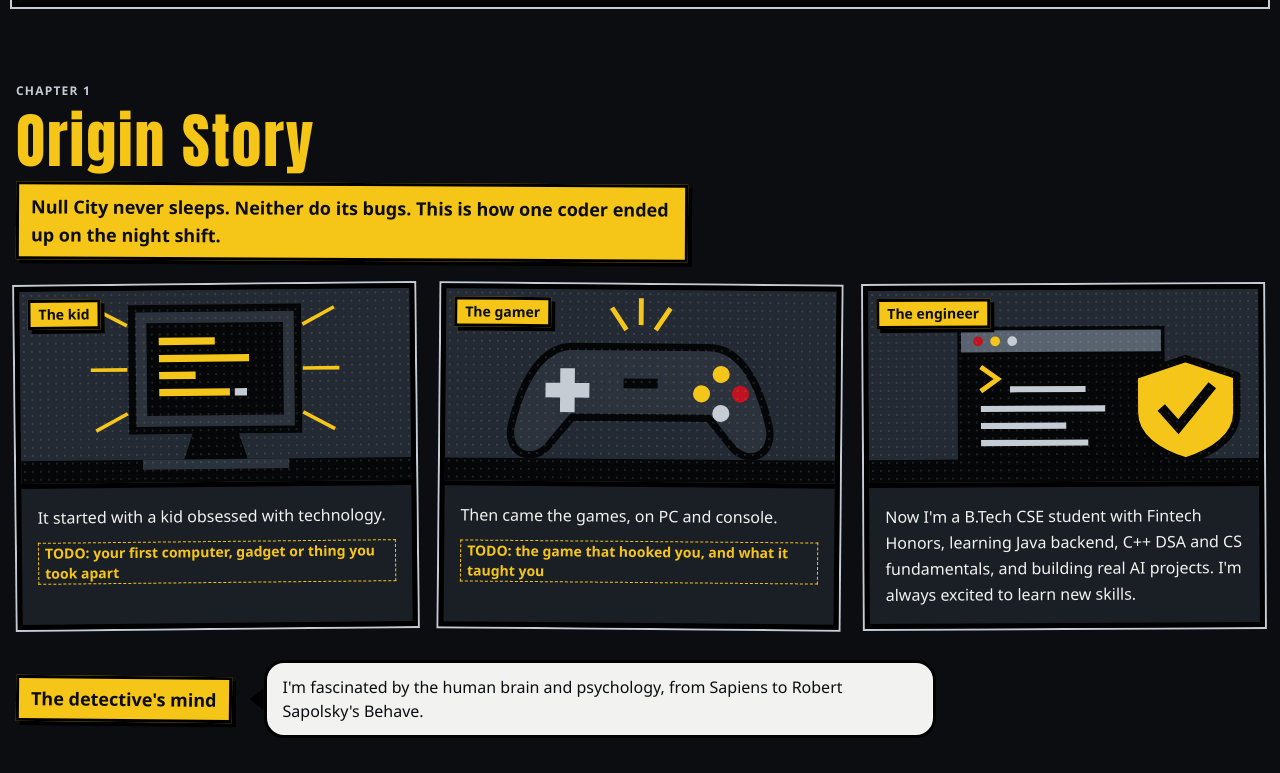
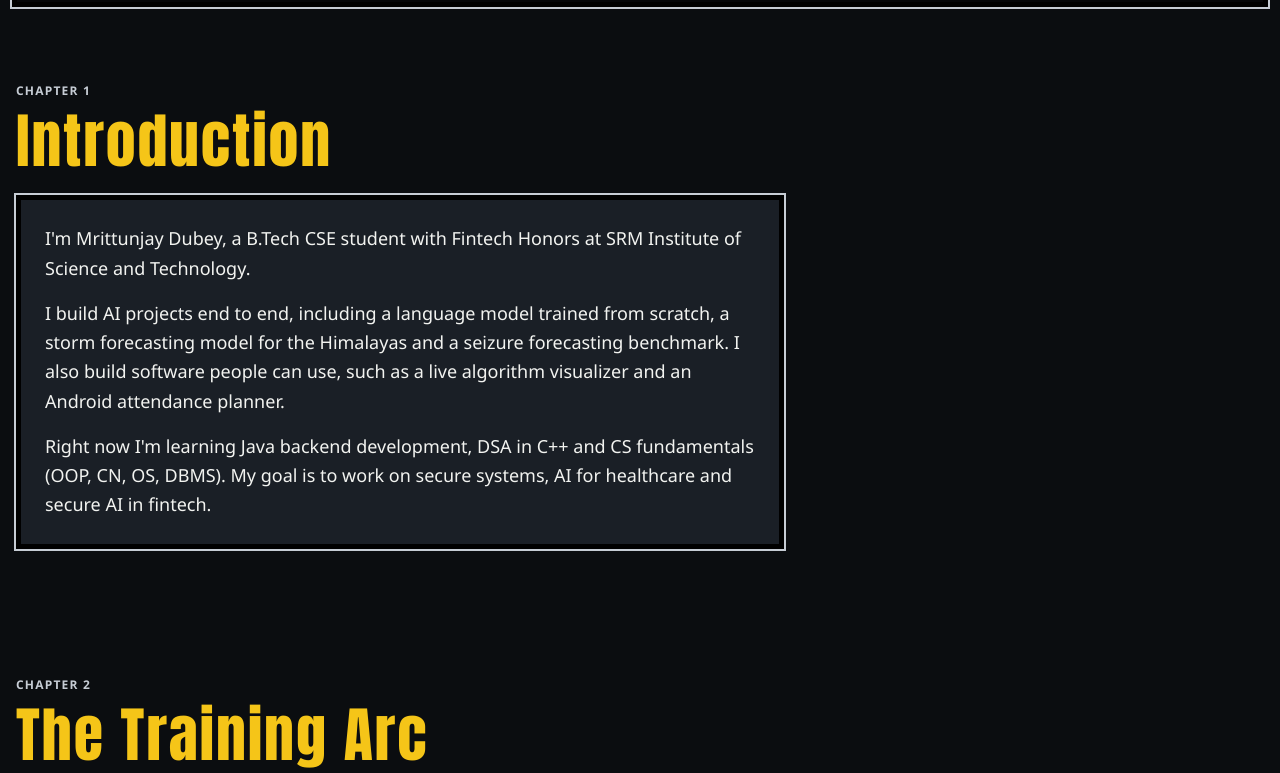
Before and after one commit to JayD108/PortFolio, a React (Vite) app: page / in a window 1280 px wide. Shown: the part 690-1463 px from the top of the page. Built offline with nearby package versions, Linux system fonts and the light colour scheme; a web font is replaced by a local one.

Commit message:
Replace Origin Story with a short introduction
Gives recruiters a brief, plain summary in the comic and in Recruiter Mode.

```diff
--- a/src/App.tsx
+++ b/src/App.tsx
@@ -1,7 +1,7 @@
 import { CaseFiles } from './components/CaseFiles'
 import { ComicFooter, Mission, SideQuests, Signal } from './components/ClosingChapters'
 import { Cover } from './components/Cover'
-import { OriginStory } from './components/OriginStory'
+import { Introduction } from './components/Introduction'
 import { RecruiterView } from './components/RecruiterView'
 import { TopNav } from './components/TopNav'
 import { TrainingArc } from './components/TrainingArc'
@@ -18,7 +18,7 @@ export default function App() {
       ) : (
         <main>
           <Cover />
-          <OriginStory />
+          <Introduction />
           <TrainingArc />
           <CaseFiles />
           <Mission />
--- a/src/components/Comic.tsx
+++ b/src/components/Comic.tsx
@@ -9,7 +9,7 @@ type ChapterHeaderProps = {
   id: string
   chapter: string
   title: string
-  narration: string
+  narration?: string
   children?: ReactNode
 }
 
@@ -19,7 +19,7 @@ export function ChapterHeader({ id, chapter, title, narration, children }: Chapt
     <header className="grid gap-3">
       <p className="text-xs font-bold uppercase tracking-widest text-fog">{chapter}</p>
       <h2 id={id} className="comic-heading text-5xl leading-none text-signal md:text-6xl">{title}</h2>
-      <Caption className="max-w-2xl rotate-[0.3deg] px-3 py-2 text-base sm:text-lg">{narration}</Caption>
+      {narration && <Caption className="max-w-2xl rotate-[0.3deg] px-3 py-2 text-base sm:text-lg">{narration}</Caption>}
       {children}
     </header>
   )
@@ -28,10 +28,6 @@ export function ChapterHeader({ id, chapter, title, narration, children }: Chapt
 /** Sound effect shown on hover or focus of the nearest .sfx-host. Decorative only. */
 export function Sfx({ children, className = '' }: { children: ReactNode; className?: string }) {
   return <span aria-hidden="true" className={`sfx comic-heading ${className}`}>{children}</span>
-}
-
-export function SpeechBubble({ children, className = '' }: { children: ReactNode; className?: string }) {
-  return <blockquote className={`speech-bubble ${className}`}>{children}</blockquote>
 }
 
 /** Marks content that still needs writing, so it can't be mistaken for finished copy. */
--- a/src/components/Cover.tsx
+++ b/src/components/Cover.tsx
@@ -54,7 +54,7 @@ export function Cover() {
 
               <div className="flex flex-wrap gap-2 pt-2">
                 <a
-                  href="#origin"
+                  href="#intro"
                   className="sfx-host relative inline-flex min-h-11 items-center rounded-sm border-2 border-black bg-signal px-4 text-sm font-bold text-ink shadow-[3px_3px_0_#000] hover:bg-paper"
                 >
                   {issue.openLabel}
--- /dev/null
+++ b/src/components/Introduction.tsx
@@ -0,0 +1,17 @@
+import { intro } from '../content/intro'
+import { ChapterHeader, Reveal } from './Comic'
+
+export function Introduction() {
+  return (
+    <section id="intro" aria-labelledby="intro-title" className="mx-auto grid max-w-7xl grid-cols-[minmax(0,1fr)] gap-6 px-3 py-12 sm:px-4 md:py-16">
+      <ChapterHeader id="intro-title" chapter={intro.chapter} title={intro.title} />
+      <Reveal>
+        <article className="panel-frame grid max-w-3xl gap-4 bg-gunmetal p-5 sm:p-6">
+          {intro.paragraphs.map((paragraph) => (
+            <p key={paragraph} className="text-lg leading-relaxed text-paper">{paragraph}</p>
+          ))}
+        </article>
+      </Reveal>
+    </section>
+  )
+}
--- a/src/components/OriginArt.tsx
+++ /dev/null
@@ -1,63 +0,0 @@
-import type { OriginArt as ArtName } from '../content/origin'
-
-const ink = '#050608'
-const steel = '#2b323c'
-const signal = '#f5c518'
-const fog = '#c6ccd4'
-
-/** Small original illustrations for the Origin Story panels. Decorative only. */
-export function OriginArt({ name }: { name: ArtName }) {
-  return (
-    <svg viewBox="0 0 320 180" preserveAspectRatio="xMidYMid slice" aria-hidden="true" className="relative block h-full w-full">
-      {name === 'kid' && (
-        <>
-          <path d="M0 150H320V180H0Z" fill={ink} />
-          <path d="M92 26H228V126H92Z" fill={steel} stroke={ink} strokeWidth="6" />
-          <path d="M104 38H216V114H104Z" fill={ink} />
-          <path d="M114 50h46v6h-46ZM114 64h74v6h-74ZM114 78h30v6h-30ZM114 92h58v6h-58Z" fill={signal} />
-          <path d="M176 92h10v6h-10Z" fill={fog} />
-          <path d="M142 126h36l8 24h-52Z" fill={ink} />
-          <path d="M100 150h120v8H100Z" fill={steel} />
-          <path d="M232 40l26-14M232 76h30M232 112l26 14M88 40 62 26M88 76H58M88 112l-26 14" stroke={signal} strokeWidth="3" />
-        </>
-      )}
-
-      {name === 'gamer' && (
-        <>
-          <path d="M0 150H320V180H0Z" fill={ink} />
-          <path
-            d="M104 58H216C242 58 258 88 266 124 270 146 248 156 234 138L216 116H104L86 138C72 156 50 146 54 124 62 88 78 58 104 58Z"
-            fill={steel}
-            stroke={ink}
-            strokeWidth="6"
-            strokeLinejoin="round"
-          />
-          <path d="M94 76h12v12h12v12h-12v12H94v-12H82V88h12Z" fill={fog} />
-          <circle cx="226" cy="80" r="7" fill={signal} />
-          <circle cx="210" cy="96" r="7" fill={signal} />
-          <circle cx="242" cy="96" r="7" fill="#c1121f" />
-          <circle cx="226" cy="112" r="7" fill={fog} />
-          <path d="M146 84h28v8h-28Z" fill={ink} />
-          <path d="M136 26l12 18M160 18v22M184 26l-12 18" stroke={signal} strokeWidth="4" />
-        </>
-      )}
-
-      {name === 'engineer' && (
-        <>
-          <path d="M0 150H320V180H0Z" fill={ink} />
-          <g transform="translate(26 16)">
-            <path d="M50 28H214V134H50Z" fill={ink} stroke={ink} strokeWidth="6" />
-            <path d="M50 28H214V46H50Z" fill="#59636f" />
-            <circle cx="64" cy="37" r="4" fill="#c1121f" />
-            <circle cx="78" cy="37" r="4" fill={signal} />
-            <circle cx="92" cy="37" r="4" fill={fog} />
-            <path d="M66 58l14 10-14 10" fill="none" stroke={signal} strokeWidth="4" />
-            <path d="M90 74h62v5H90ZM66 90h102v5H66ZM66 104h70v5H66ZM66 118h88v5H66Z" fill={fog} />
-            <path d="M234 52 276 66V96C276 116 257 129 234 136 211 129 192 116 192 96V66Z" fill={signal} stroke={ink} strokeWidth="6" />
-            <path d="M214 92l14 16 28-34" fill="none" stroke={ink} strokeWidth="8" />
-          </g>
-        </>
-      )}
-    </svg>
-  )
-}
--- a/src/components/OriginStory.tsx
+++ /dev/null
@@ -1,42 +0,0 @@
-import { origin } from '../content/origin'
-import { Caption, ChapterHeader, Reveal, Sfx, SpeechBubble, Todo } from './Comic'
-import { OriginArt } from './OriginArt'
-
-const tilts = ['md:-rotate-[0.6deg]', 'md:rotate-[0.5deg]', 'md:-rotate-[0.3deg]']
-
-export function OriginStory() {
-  return (
-    <section id="origin" aria-labelledby="origin-title" className="mx-auto grid max-w-7xl gap-6 px-3 py-12 sm:px-4 md:py-16">
-      <ChapterHeader id="origin-title" chapter={origin.chapter} title={origin.title} narration={origin.narration} />
-
-      <div className="grid gap-5 md:grid-cols-2 md:gap-6 lg:grid-cols-3">
-        {origin.panels.map((panel, index) => {
-          // The third panel spans the full row on tablets, so its art sits beside the text there.
-          const wide = index === 2
-          return (
-            <Reveal key={panel.id} className={wide ? 'md:col-span-2 lg:col-span-1' : ''}>
-              <article className={`story-panel sfx-host panel-frame relative flex h-full flex-col bg-gunmetal ${tilts[index]} ${wide ? 'md:flex-row lg:flex-col' : ''}`}>
-                <div className={`halftone-shift relative h-44 shrink-0 overflow-hidden bg-slate/60 md:h-48 ${wide ? 'md:w-1/2 lg:w-full' : ''}`}>
-                  <OriginArt name={panel.id} />
-                </div>
-                <Caption className="absolute left-2 top-2 px-2 py-0.5 text-sm">{panel.caption}</Caption>
-                <Sfx className="right-2 top-2 text-2xl">{panel.sfx}</Sfx>
-                <div className={`grid flex-1 content-start gap-3 border-t-[5px] border-black p-4 ${wide ? 'md:border-l-[5px] md:border-t-0 lg:border-l-0 lg:border-t-[5px]' : ''}`}>
-                  <p className="text-base leading-relaxed text-paper">{panel.text}</p>
-                  {panel.todo && <p><Todo>{panel.todo}</Todo></p>}
-                </div>
-              </article>
-            </Reveal>
-          )
-        })}
-      </div>
-
-      <Reveal>
-        <div className="grid items-center gap-4 pt-2 md:grid-cols-[auto_minmax(0,1fr)] md:gap-8">
-          <Caption className="rotate-[0.6deg] px-3 py-1.5 text-base sm:text-lg">{origin.mind.caption}</Caption>
-          <SpeechBubble className="max-w-2xl">{origin.mind.quote}</SpeechBubble>
-        </div>
-      </Reveal>
-    </section>
-  )
-}
--- /dev/null
+++ b/src/content/intro.ts
@@ -0,0 +1,11 @@
+// Introduction copy. The comic and Recruiter Mode both read from this file.
+
+export const intro = {
+  chapter: 'Chapter 1',
+  title: 'Introduction',
+  paragraphs: [
+    "I'm Mrittunjay Dubey, a B.Tech CSE student with Fintech Honors at SRM Institute of Science and Technology.",
+    'I build AI projects end to end, including a language model trained from scratch, a storm forecasting model for the Himalayas and a seizure forecasting benchmark. I also build software people can use, such as a live algorithm visualizer and an Android attendance planner.',
+    "Right now I'm learning Java backend development, DSA in C++ and CS fundamentals (OOP, CN, OS, DBMS). My goal is to work on secure systems, AI for healthcare and secure AI in fintech.",
+  ],
+}
--- a/src/content/origin.ts
+++ /dev/null
@@ -1,47 +0,0 @@
-// Origin Story copy. The comic and Recruiter Mode both read from this file.
-// A panel's `todo` shows as a marked placeholder on the page until you replace it.
-// To fill one in: add your sentence to `text` and delete the `todo` line.
-
-export type OriginArt = 'kid' | 'gamer' | 'engineer'
-
-export type OriginPanel = {
-  id: OriginArt
-  caption: string
-  text: string
-  todo?: string
-  sfx: string
-}
-
-export const origin = {
-  chapter: 'Chapter 1',
-  title: 'Origin Story',
-  narration: 'Null City never sleeps. Neither do its bugs. This is how one coder ended up on the night shift.',
-  panels: [
-    {
-      id: 'kid',
-      caption: 'The kid',
-      text: 'It started with a kid obsessed with technology.',
-      // TODO: replace with a real detail, then delete this line.
-      todo: 'your first computer, gadget or thing you took apart',
-      sfx: 'BOOT!',
-    },
-    {
-      id: 'gamer',
-      caption: 'The gamer',
-      text: 'Then came the games, on PC and console.',
-      // TODO: replace with a real detail, then delete this line.
-      todo: 'the game that hooked you, and what it taught you',
-      sfx: 'KRAK!',
-    },
-    {
-      id: 'engineer',
-      caption: 'The engineer',
-      text: "Now I'm a B.Tech CSE student with Fintech Honors, learning Java backend, C++ DSA and CS fundamentals, and building real AI projects. I'm always excited to learn new skills.",
-      sfx: 'DEPLOY!',
-    },
-  ] satisfies OriginPanel[],
-  mind: {
-    caption: "The detective's mind",
-    quote: "I'm fascinated by the human brain and psychology, from Sapiens to Robert Sapolsky's Behave.",
-  },
-}
--- a/src/content/site.ts
+++ b/src/content/site.ts
@@ -30,7 +30,7 @@ export const issue = {
 }
 
 export const chapters = [
-  { id: 'origin', label: 'Origin' },
+  { id: 'intro', label: 'Intro' },
   { id: 'training', label: 'Training Arc' },
   { id: 'cases', label: 'Case Files' },
   { id: 'mission', label: 'Mission' },
--- a/src/index.css
+++ b/src/index.css
@@ -123,40 +123,6 @@ body {
   will-change: transform;
 }
 
-.speech-bubble {
-  position: relative;
-  margin: 0;
-  padding: 0.75rem 1rem;
-  background: var(--color-paper);
-  color: var(--color-ink);
-  border: 3px solid #000;
-  border-radius: 1.25rem;
-  font-weight: 500;
-  line-height: 1.5;
-}
-
-/* Tail points up at the caption on phones and left at it on wider screens. */
-.speech-bubble::before {
-  content: "";
-  position: absolute;
-  left: 1.5rem;
-  top: -14px;
-  width: 22px;
-  height: 14px;
-  background: #000;
-  clip-path: polygon(50% 0, 100% 100%, 0 100%);
-}
-
-@media (min-width: 768px) {
-  .speech-bubble::before {
-    left: -17px;
-    top: calc(50% - 11px);
-    width: 14px;
-    height: 22px;
-    clip-path: polygon(0 50%, 100% 0, 100% 100%);
-  }
-}
-
 .reveal {
   height: 100%;
   transition: opacity 300ms ease, translate 300ms ease;
```
Also changed, not shown: src/components/RecruiterView.tsx (+4 -9 lines), 1 other file (tests, documents, lock files or other folders).
